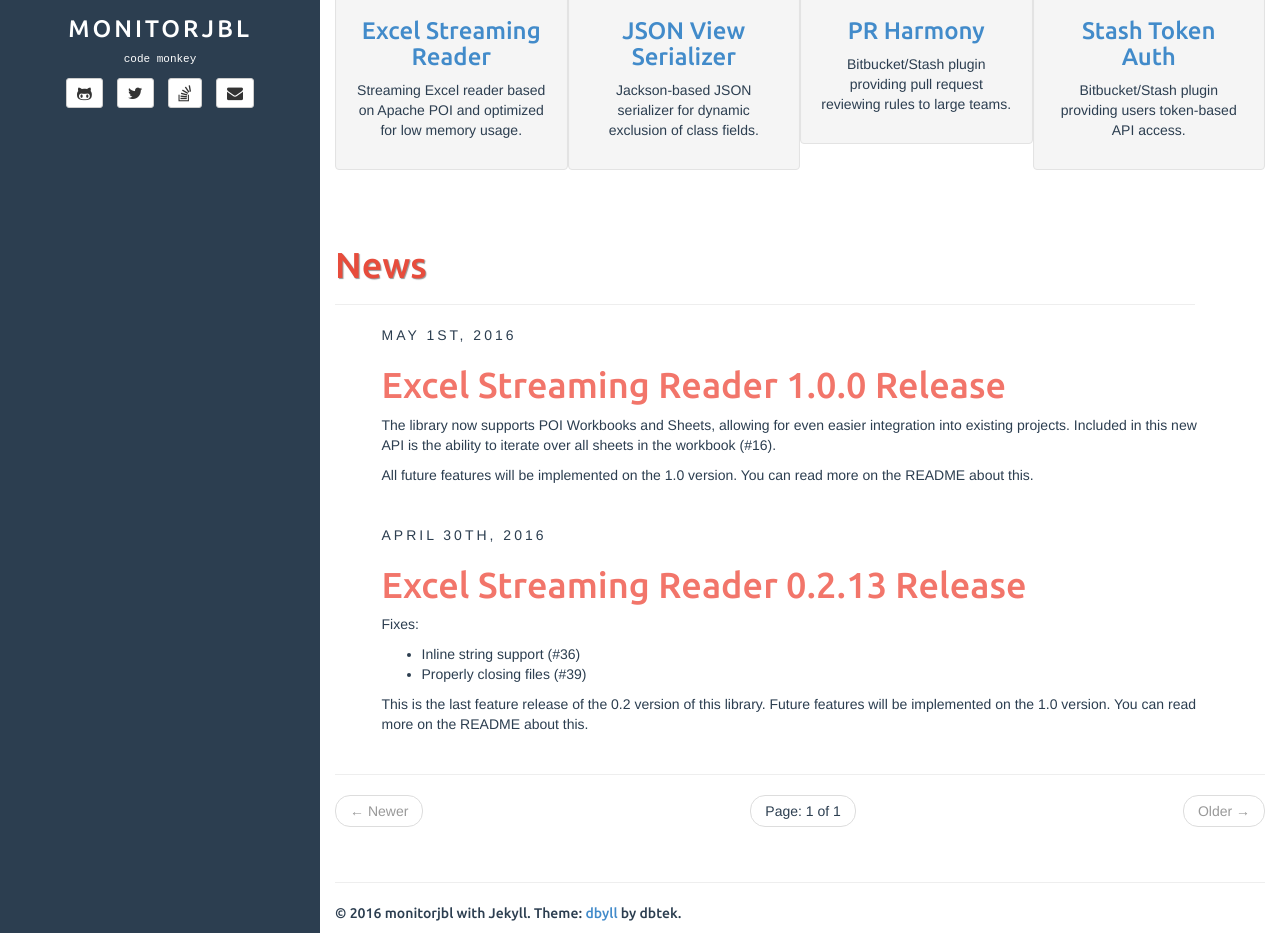
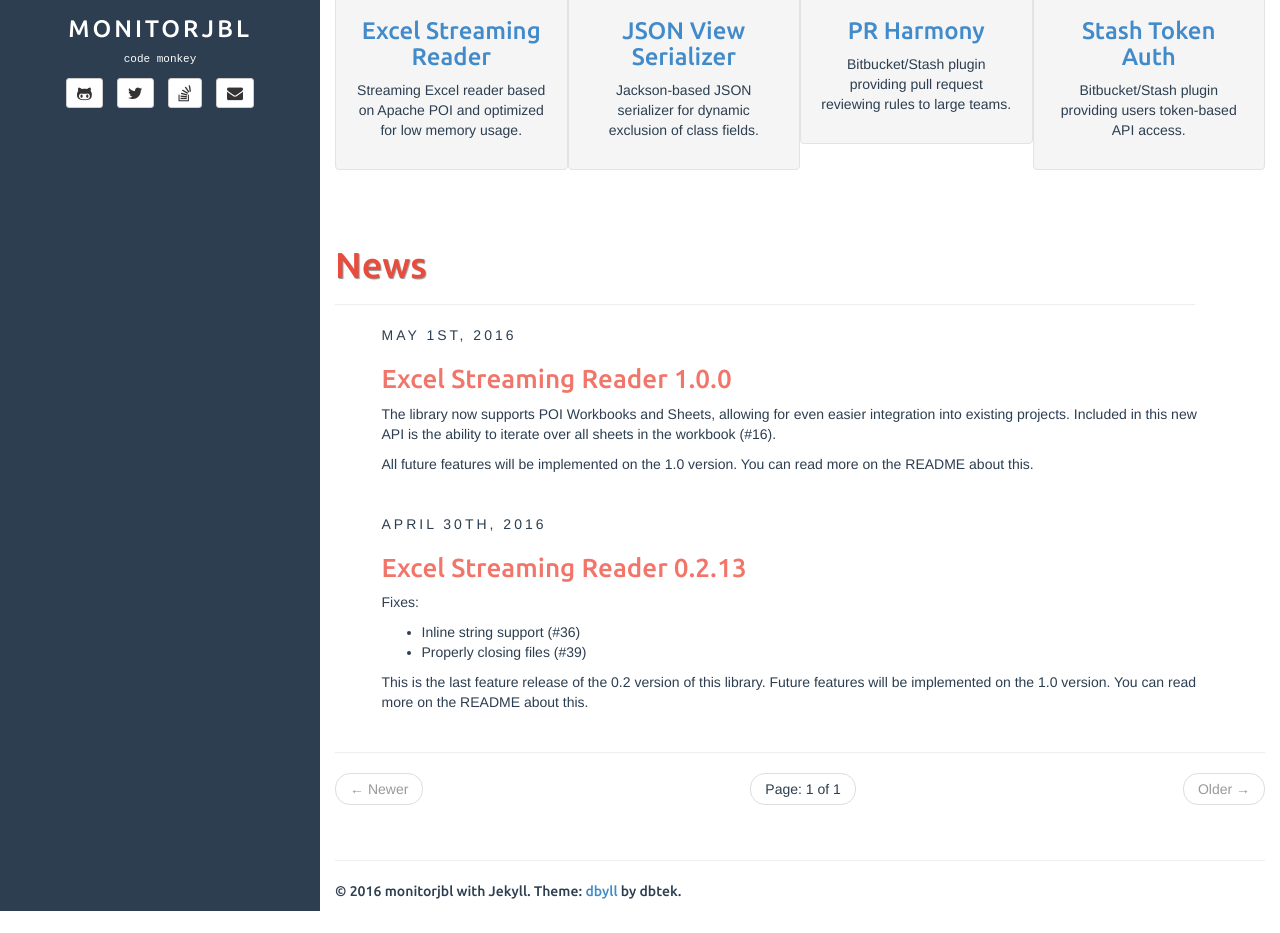
Before and after one commit to monitorjbl/monitorjbl.github.io, a Jekyll site: the page built from index.html, in a window 1280 px wide and 1190 px high, cut to the strip 257-1190 px from the top of the window. Built offline with Jekyll 4.4.1, drawn with Linux system fonts in a browser that asks for light colours; the list of posts is cut into pages by our own code.

Commit message:
tweaking header styles

```diff
--- a/_posts/2016-04-30-excel-streaming-reader.md
+++ b/_posts/2016-04-30-excel-streaming-reader.md
@@ -1,4 +1,4 @@
-# Excel Streaming Reader 0.2.13 Release
+# Excel Streaming Reader 0.2.13
 
 Fixes:
 
--- a/_posts/2016-05-01-excel-streaming-reader.md
+++ b/_posts/2016-05-01-excel-streaming-reader.md
@@ -1,4 +1,4 @@
-# Excel Streaming Reader 1.0.0 Release
+# Excel Streaming Reader 1.0.0
 
 The library now supports POI Workbooks and Sheets, allowing for even easier integration into existing projects. Included in this new API is the ability to iterate over all sheets in the workbook ([#16](https://github.com/monitorjbl/excel-streaming-reader/issues/16)).
 
--- a/assets/css/custom.css
+++ b/assets/css/custom.css
@@ -24,3 +24,7 @@
   height: 100%;
   width: 100%;
 }
+
+article.home h1{
+  font-size:26px;
+}
```
